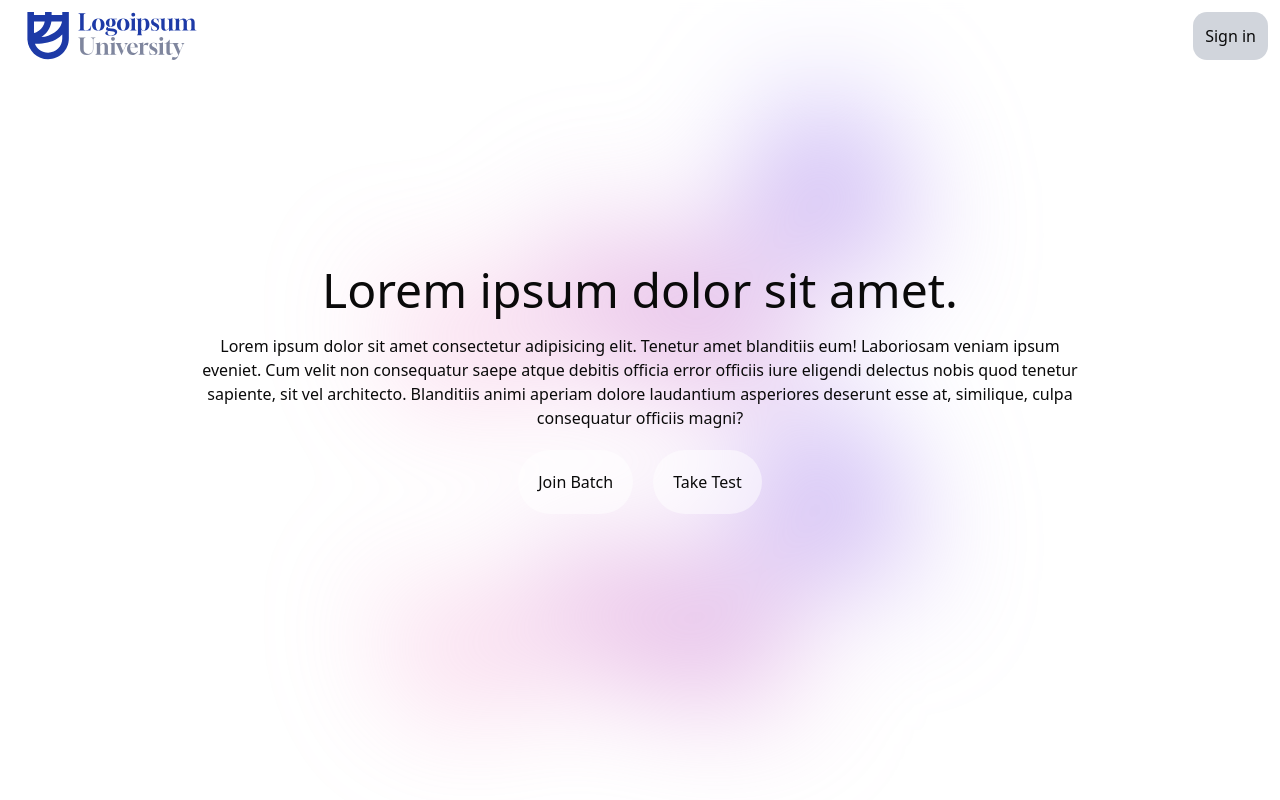
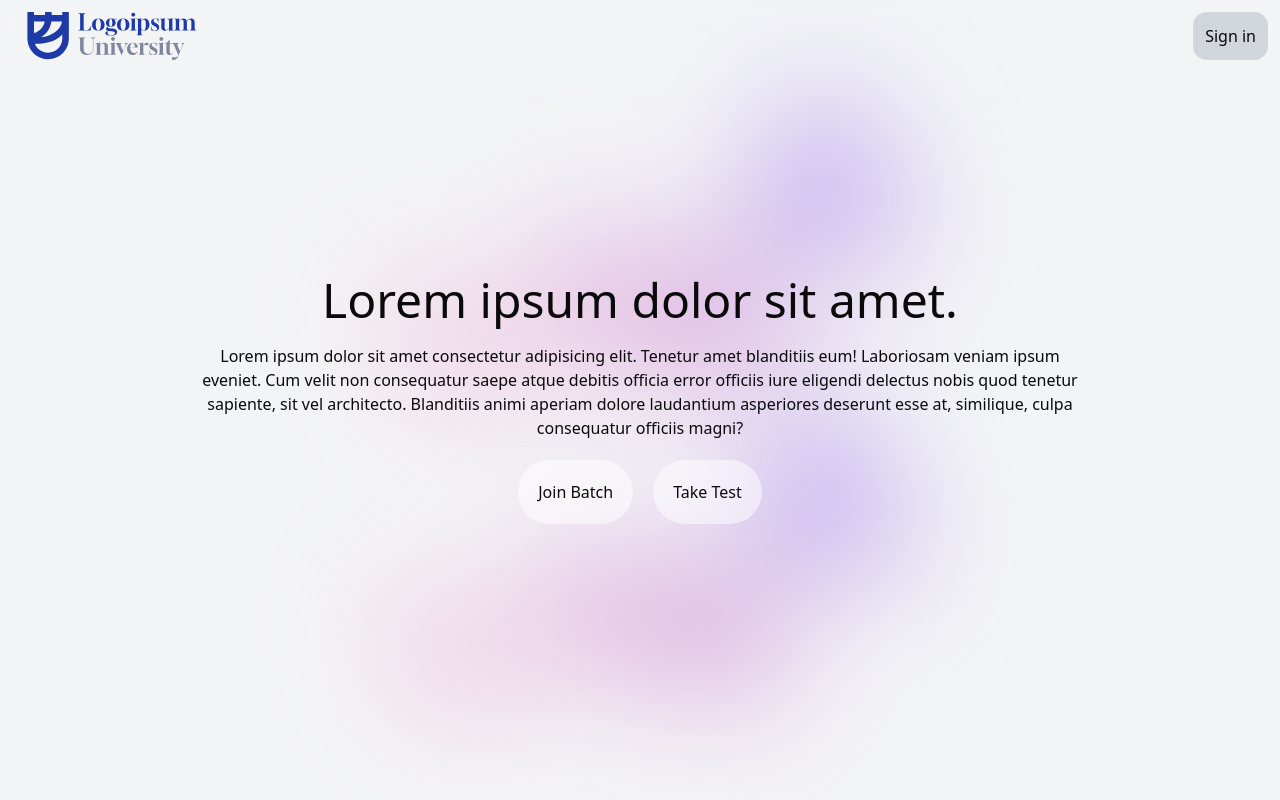
Before and after one commit to adityaBanka/first-next-app, a Next.js app: page / in a window 1280 px wide. Shown: the top 800 px of the page. Built offline with nearby package versions, Linux system fonts and the light colour scheme.

Commit message:
improved sadgi

```diff
--- a/src/components/BGpoly.tsx
+++ b/src/components/BGpoly.tsx
@@ -2,7 +2,7 @@ function BGpoly() {
     return (
         <div
             aria-hidden="true"
-            className="absolute transform-gpu -z-10 overflow-hidden blur-3xl pointer-events-none"
+            className="absolute transform-gpu overflow-hidden blur-3xl pointer-events-none"
         >
             <div
                 style={{
--- a/src/components/Header.tsx
+++ b/src/components/Header.tsx
@@ -10,7 +10,7 @@ function Header() {
     const router = useRouter();
 
     return (
-        <div className="fixed w-full h-fit z-50 p-3 flex items-center justify-between">
+        <div className="fixed w-full h-fit z-100 p-3 flex items-center justify-between">
 
             <ProgressiveBlur
                 className="h-32 w-full absolute top-0 left-0 -z-10"
--- a/src/components/SectionOne.tsx
+++ b/src/components/SectionOne.tsx
@@ -4,9 +4,8 @@ import BGpoly from "@/components/BGpoly";
 function SectionOne() {
     const router = useRouter();
     return (
-        <div className='flex flex-col items-center justify-center min-h-screen w-full space-y-5'>
-
-
+        <div className='relative flex flex-col items-center justify-center min-h-screen w-full bg-gray-100 '>
+            <div className='z-10 flex flex-col items-center justify-center space-y-5'>
                 <h1 className='text-5xl text-center lg:px-50 px-10'>Lorem ipsum dolor sit amet.</h1>
                 <p className='text-center lg:px-50  px-10'>Lorem ipsum dolor sit amet consectetur adipisicing elit. Tenetur amet blanditiis eum! Laboriosam veniam ipsum eveniet. Cum velit non consequatur saepe atque debitis officia error officiis iure eligendi delectus nobis quod tenetur sapiente, sit vel architecto. Blanditiis animi aperiam dolore laudantium asperiores deserunt esse at, similique, culpa consequatur officiis magni?</p>
 
@@ -25,7 +24,7 @@ function SectionOne() {
                     </button>
 
                 </div>
-
+            </div>
             <BGpoly />
         </div>
     )
```
Lines whose indentation alone changed are shown as unchanged.
